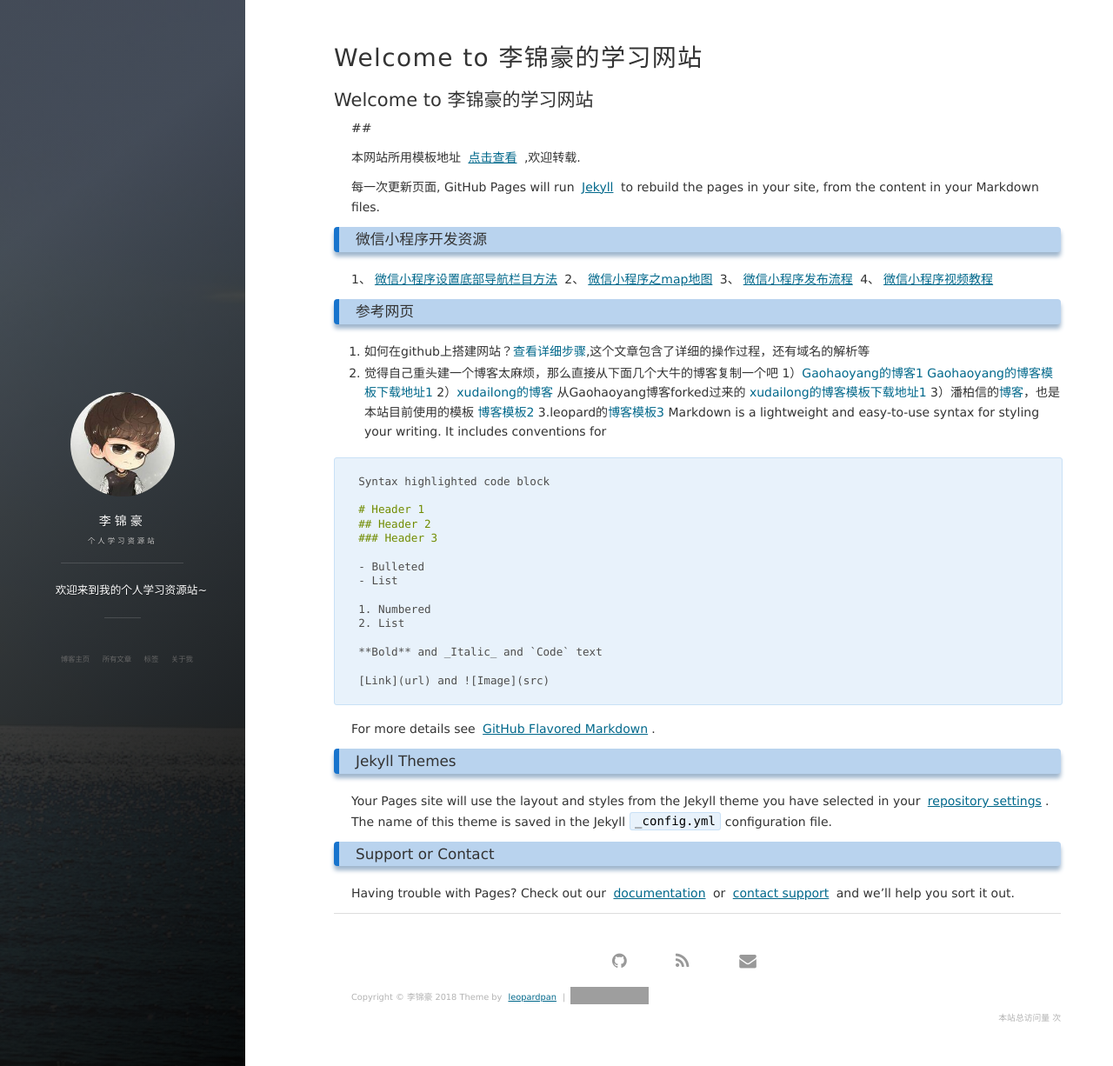
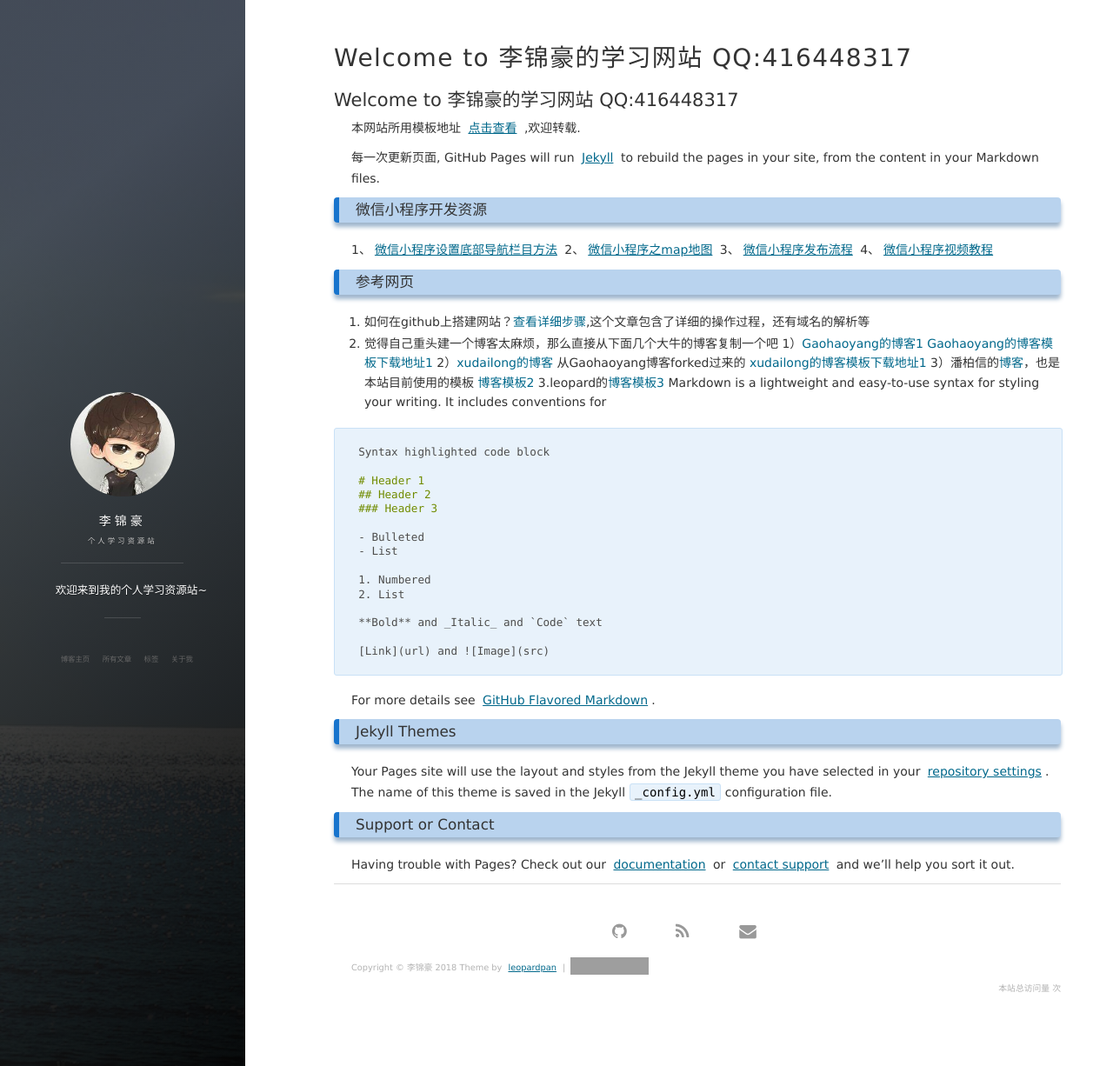
Before and after one commit to cuteftp/haihun.github.io, a Jekyll site: the page built from index.md, in a window 1280 px wide and 1226 px high. Shown: the whole window at 87% size. Built offline with Jekyll 4.4.1, drawn with Linux system fonts in a browser that asks for light colours; nearby versions of some CDN libraries; our own code applies the rules of GitHub Pages for plain Markdown files; the list of posts is cut into pages by our own code; comment, search, counter and statistics services are not loaded; grey boxes are pictures that could not be loaded.

Commit message:
Update index.md

```diff
--- a/index.md
+++ b/index.md
@@ -1,5 +1,5 @@
-## Welcome to 李锦豪的学习网站
-##
+## Welcome to 李锦豪的学习网站 QQ:416448317
+
 
 本网站所用模板地址 [点击查看](https://github.com/cuteftp/cuteftp.github.io/){:target="_blank"} ,欢迎转载.
 
```
